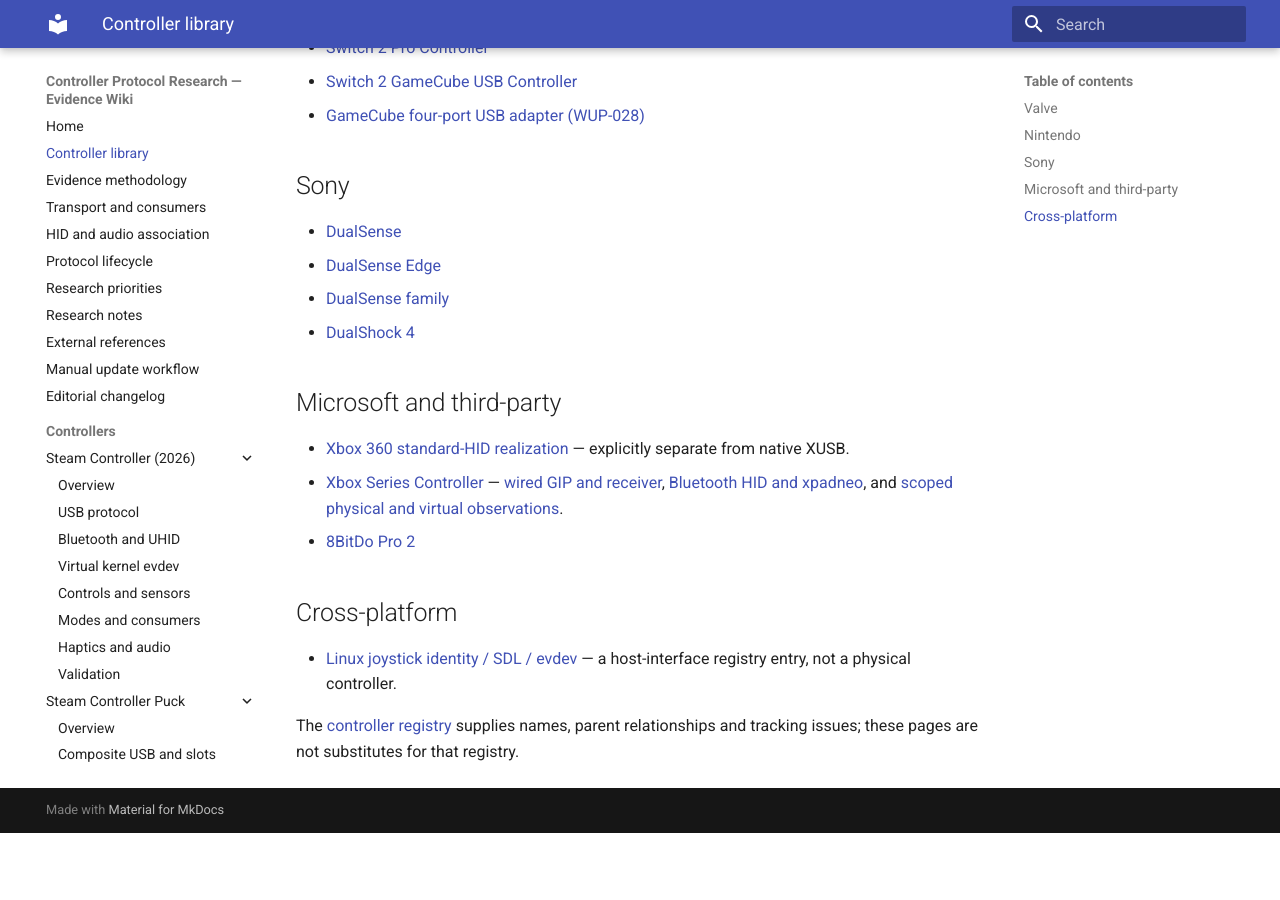
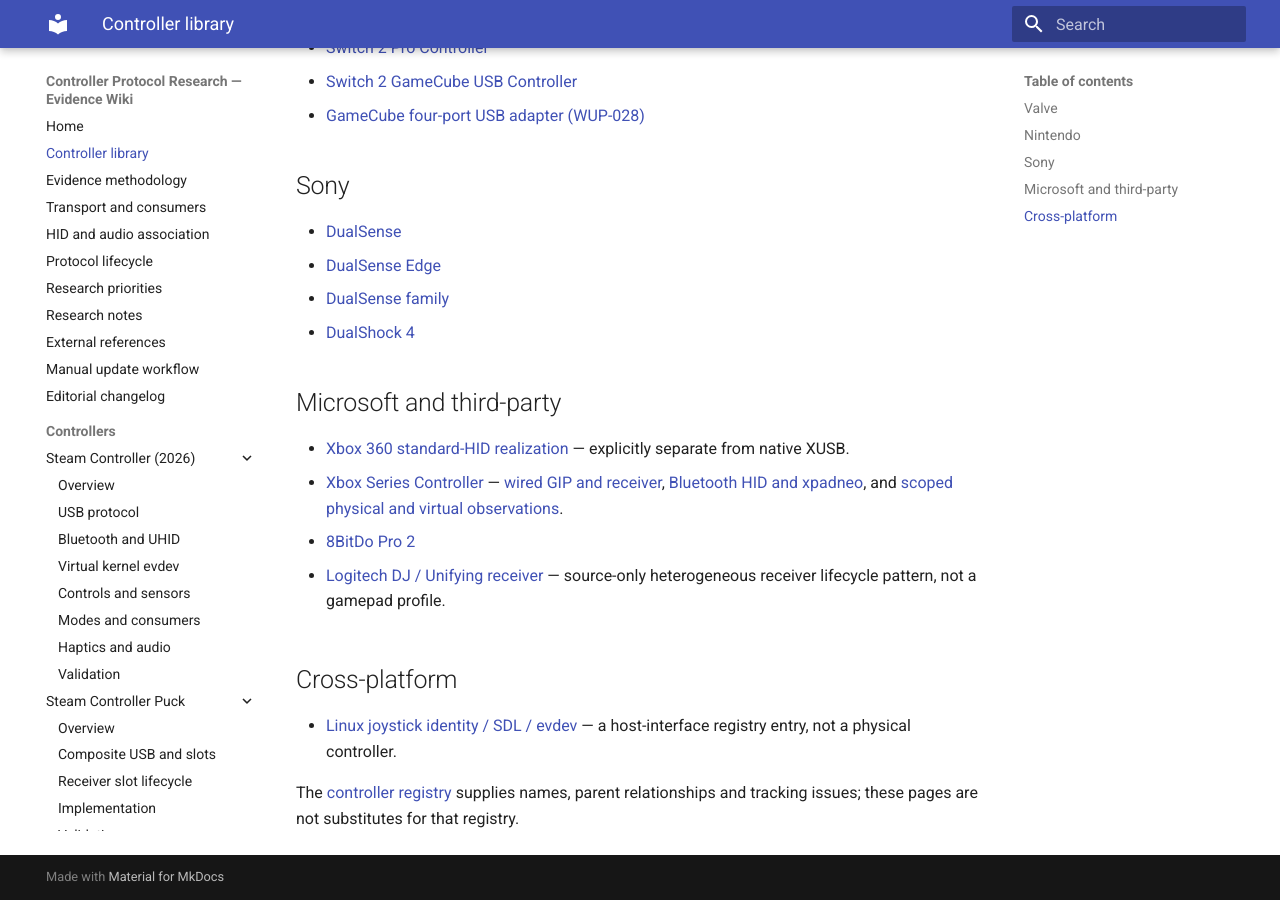
Before and after one commit to anderstvoss/controller-protocol-research, an MkDocs documentation site: the page built from docs/wiki/pages/controllers.md, in a window 1280 px wide and 900 px high, scrolled down 715 px. Built offline with MkDocs 1.6.1 and Material for MkDocs 9.7.7, drawn with Linux system fonts in a browser that asks for light colours; before the commit the page ends 1548 px from its top, so only the background shows below that.

Commit message:
Wiki: add Logitech DJ receiver registry and lifecycle evidence

```diff
--- a/docs/wiki/mkdocs.yml
+++ b/docs/wiki/mkdocs.yml
@@ -104,3 +104,5 @@ nav:
           - "Overview": controllers/8bitdo-pro-2/index.md
       - "Linux joystick identity":
           - "Overview": controllers/linux-joystick-identity/index.md
+      - "Logitech DJ / Unifying receiver":
+          - "Overview": controllers/logitech-dj-receiver/index.md
--- a/docs/wiki/pages/controllers.md
+++ b/docs/wiki/pages/controllers.md
@@ -32,8 +32,10 @@ The registry distinguishes controllers, families, compatibility emulators and ho
 - [Xbox Series Controller](controllers/xbox-series/index.md) — [wired GIP and receiver](controllers/xbox-series/wired-gip-and-receiver.md), [Bluetooth HID and xpadneo](controllers/xbox-series/bluetooth-and-xpadneo.md), and [scoped physical and virtual observations](controllers/xbox-series/physical-observations.md).
 - [8BitDo Pro 2](controllers/8bitdo-pro-2/index.md)
 
+- [Logitech DJ / Unifying receiver](controllers/logitech-dj-receiver/index.md) — source-only heterogeneous receiver lifecycle pattern, not a gamepad profile.
+
 ## Cross-platform
 
 - [Linux joystick identity / SDL / evdev](controllers/linux-joystick-identity/index.md) — a host-interface registry entry, not a physical controller.
 
-The [controller registry](https://github.com/anderstvoss/controller-protocol-research/tree/ab74f66274589a7229633f0fe8654490c3d19a12/records/controller) supplies names, parent relationships and tracking issues; these pages are not substitutes for that registry.
+The [controller registry](https://github.com/anderstvoss/controller-protocol-research/tree/eb7887bf1aacc1b0baf6f5e973cac2ee41090c4e/records/controller) supplies names, parent relationships and tracking issues; these pages are not substitutes for that registry.
```
Also changed, not shown: docs/wiki/pages/controllers/logitech-dj-receiver/index.md (added, +12 -0 lines), docs/wiki/pages/transports-and-consumers.md (+4 -0 lines).
